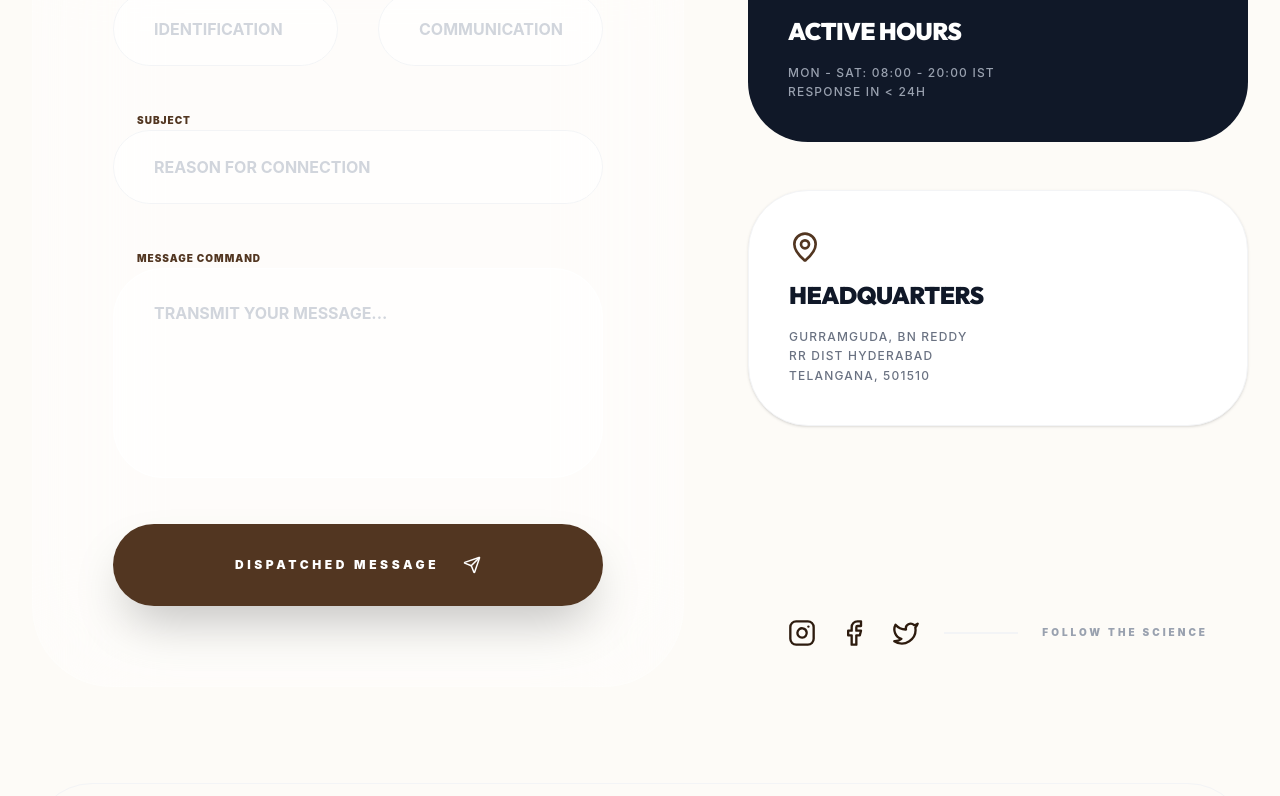
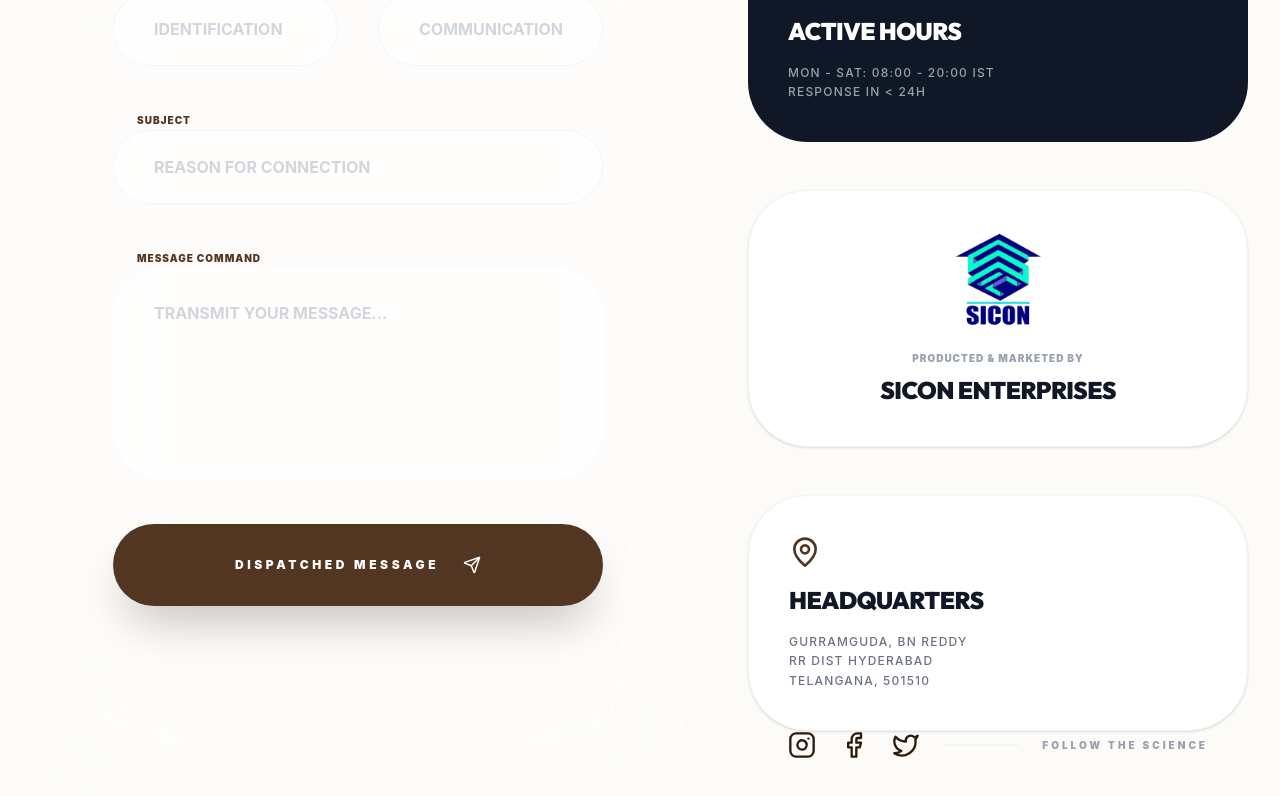
Before and after one commit to pratheekmadupu0-droid/logi, a React (Vite) app in the folder client/: page /contact in a window 1280 px wide. Shown: the part 843-1639 px from the top of the page. Built offline with nearby package versions, Linux system fonts and the light colour scheme; grey boxes are pictures that could not be loaded; a web font is replaced by a local one.

Commit message:
Add Sicon Enterprises block and logo to Contact page

```diff
--- a/client/src/pages/Contact.jsx
+++ b/client/src/pages/Contact.jsx
@@ -123,6 +123,14 @@ const Contact = () => {
                    <p className="text-gray-400 font-medium leading-relaxed uppercase text-xs tracking-widest">Mon - Sat: 08:00 - 20:00 IST<br />Response in &lt; 24h</p>
                 </div>
 
+                <div className="p-10 bg-white border border-gray-100 rounded-[60px] flex flex-col items-center justify-center space-y-6 shadow-sm hover:translate-x-4 transition-transform duration-700 text-center">
+                   <img src="/sicon-logo.png" alt="Sicon Logo" className="h-24 w-auto object-contain" />
+                   <div>
+                      <p className="text-[10px] font-black uppercase text-gray-400 tracking-widest mb-2">Producted & Marketed By</p>
+                      <h3 className="text-2xl font-black uppercase text-gray-900">Sicon Enterprises</h3>
+                   </div>
+                </div>
+
                 <div className="p-10 bg-white border border-gray-100 rounded-[60px] space-y-4 shadow-sm hover:translate-x-4 transition-transform duration-700">
                    <MapPin className="text-primary" size={32} />
                    <h3 className="text-2xl font-black uppercase text-gray-900">Headquarters</h3>
```
Also changed, not shown: client/public/sicon-logo.png (added).
